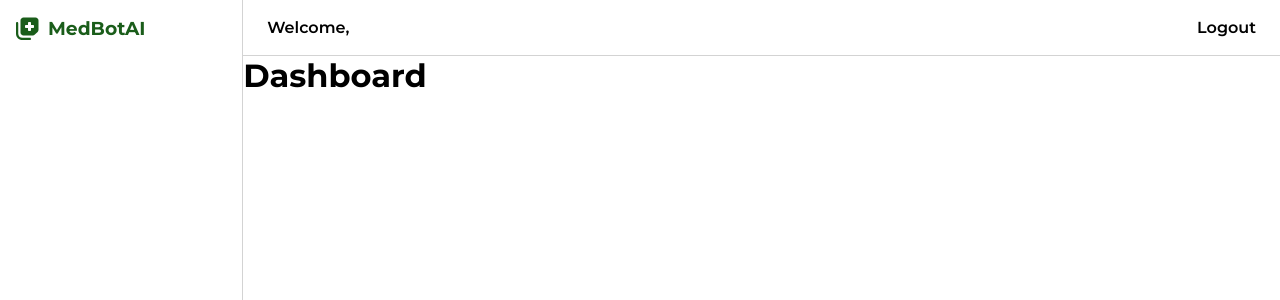
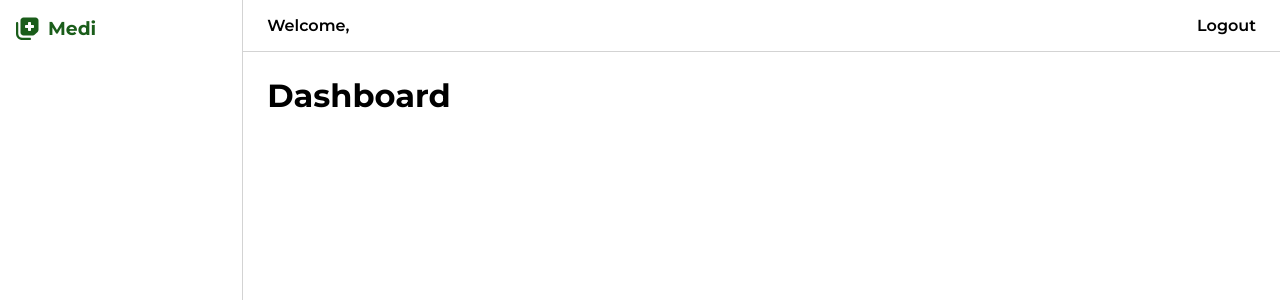
Before and after one commit to KevinChristian30/Medi-front-end, a Next.js app: page /dashboard in a window 1280 px wide. Shown: the top 300 px of the page. Built offline with nearby package versions, Linux system fonts and the light colour scheme; no server answers.

Commit message:
Refactored App Name to Medi

```diff
--- a/components/logo/Logo.tsx
+++ b/components/logo/Logo.tsx
@@ -6,7 +6,7 @@ const Logo = () => {
   return (
     <div className={style.logo}>
       <FontAwesomeIcon icon={faNotesMedical} size="xl" className={style.bouncingIcon} />
-      <h3>MedBotAI</h3>
+      <h3>Medi</h3>
     </div>
    );
 }
--- a/layouts/dashboardLayout/dashboardLayout.module.css
+++ b/layouts/dashboardLayout/dashboardLayout.module.css
@@ -8,3 +8,9 @@
   flex-direction: column;
   width: 100%;
 }
+
+.content {
+  width: 100%;
+  height: 100%;
+  padding: 24px;
+}
--- a/layouts/dashboardLayout/dashboardLayout.tsx
+++ b/layouts/dashboardLayout/dashboardLayout.tsx
@@ -15,7 +15,9 @@ const DashboardLayout = (props: Props) => {
       <Sidebar />
       <div className={style.container}>
         <Navbar />
-        {children}
+        <div className={style.content}>
+          {children}
+        </div>
       </div>
     </div>
    );
--- a/package.json
+++ b/package.json
@@ -1,5 +1,5 @@
 {
-  "name": "MedBotAI-front-end",
+  "name": "Medi-front-end",
   "version": "0.1.0",
   "private": true,
   "scripts": {
--- a/pages/dashboard/index.tsx
+++ b/pages/dashboard/index.tsx
@@ -6,7 +6,7 @@ const Dashboard = () => {
   return (
     <>
       <Head>
-        <title>MedbotAI | Dashboard</title>
+        <title>Medi | Dashboard</title>
       </Head>
       <main>
         <DashboardLayout>
--- a/pages/index.tsx
+++ b/pages/index.tsx
@@ -23,7 +23,7 @@ const Home: NextPage = () => {
   return (
     <>
       <Head>
-        <title>MedBotAI | Home</title>
+        <title>Medi | Home</title>
         <link rel="icon" href="/logo.svg" />
       </Head>
       <main>
--- a/pages/register/index.tsx
+++ b/pages/register/index.tsx
@@ -167,7 +167,7 @@ const Register: NextPage = () => {
   return (
     <>
       <Head>
-        <title>MedBotAI | Register</title>
+        <title>Medi | Register</title>
         <link rel="icon" href="/logo.svg" />
       </Head>
       <main className={style.index}>
```
